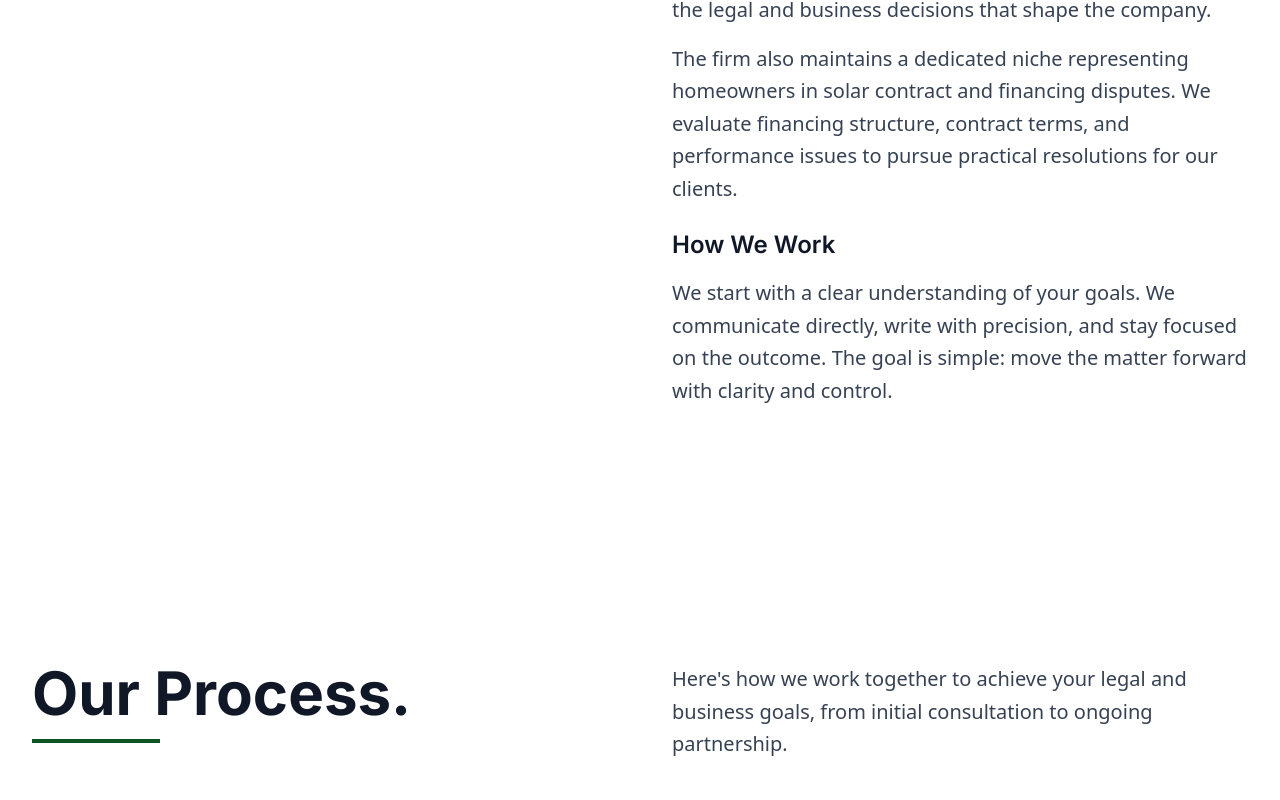
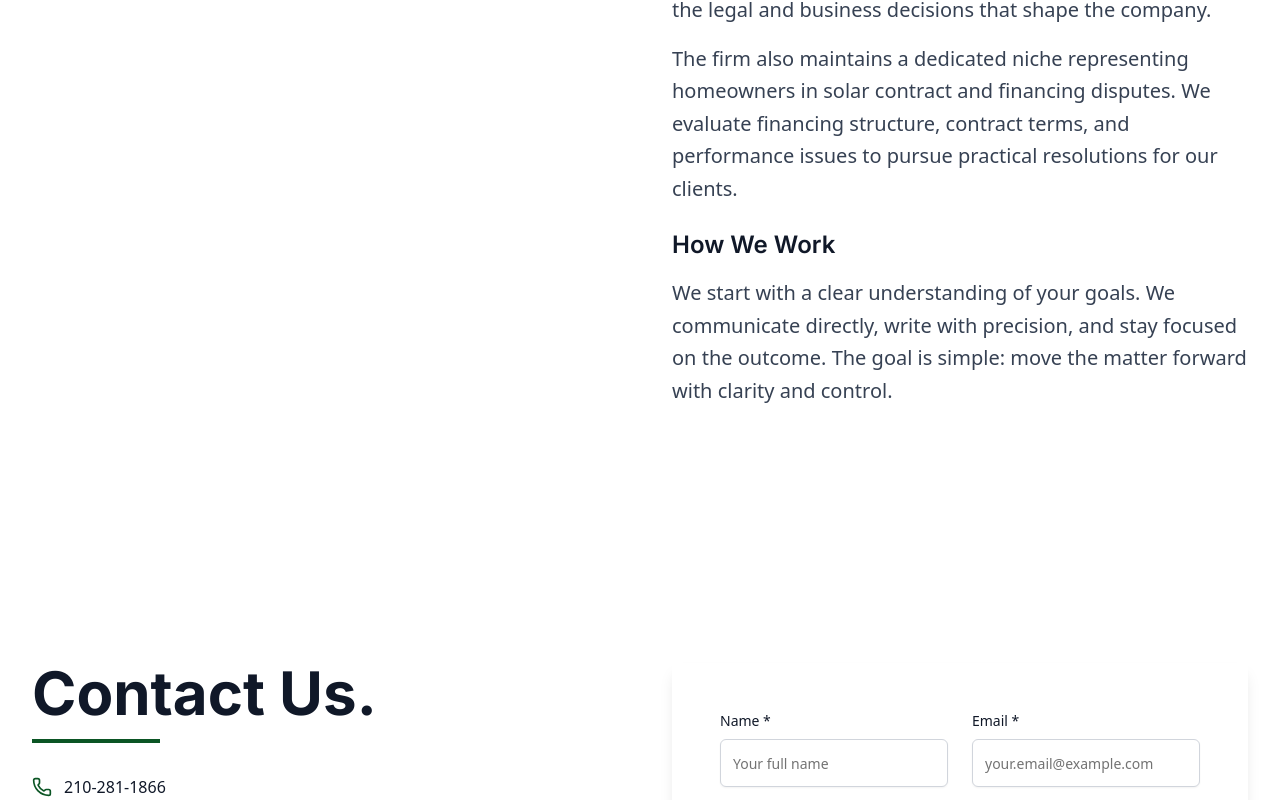
Before and after one commit to henrypaq/paquin-law-website, a Next.js app: page / in a window 1280 px wide. Shown: the part 1997-2797 px from the top of the page. Built offline with nearby package versions, Linux system fonts and the light colour scheme.

Commit message:
Remove Our Process section and remove titles from flipped practice area cards

```diff
--- a/app/page.tsx
+++ b/app/page.tsx
@@ -2,7 +2,6 @@ import Navbar from "@/components/Navbar";
 import Hero from "@/components/Hero";
 import PracticeAreas from "@/components/PracticeAreas";
 import About from "@/components/About";
-import Process from "@/components/Process";
 import Contact from "@/components/Contact";
 import Footer from "@/components/Footer";
 
@@ -13,7 +12,6 @@ export default function Home() {
       <Hero />
       <PracticeAreas />
       <About />
-      <Process />
       <Contact />
       <Footer />
     </main>
--- a/components/Footer.tsx
+++ b/components/Footer.tsx
@@ -37,7 +37,7 @@ const Footer = () => {
   const navLinks = [
     { name: "Home", href: "#home" },
     { name: "Practice Areas", href: "#practice-areas" },
-    { name: "Our Process", href: "#process" },
+    // { name: "Our Process", href: "#process" },
     { name: "About", href: "#about" },
     { name: "Contact", href: "#contact" },
   ];
--- a/components/Navbar.tsx
+++ b/components/Navbar.tsx
@@ -13,7 +13,7 @@ const Navbar = () => {
       setIsScrolled(window.scrollY > 20);
 
       // Detect active section
-      const sections = ["#home", "#practice-areas", "#process", "#about", "#contact"];
+      const sections = ["#home", "#practice-areas", "#about", "#contact"];
       for (const section of sections) {
         const element = document.querySelector(section);
         if (element) {
@@ -34,7 +34,7 @@ const Navbar = () => {
           { name: "Home", href: "#home" },
           { name: "Practice Areas", href: "#practice-areas" },
           { name: "About", href: "#about" },
-          { name: "Our Process", href: "#process" },
+          // { name: "Our Process", href: "#process" },
         ];
 
   const scrollToSection = (href: string) => {
--- a/components/PracticeAreas.tsx
+++ b/components/PracticeAreas.tsx
@@ -75,9 +75,6 @@ const FlipCard = ({ area, index, isVisible }: { area: typeof practiceAreas[0], i
         <div className="absolute inset-0 w-full h-full backface-hidden rotate-y-180">
           <div className="relative w-full h-full bg-white shadow-lg hover:shadow-xl transition-shadow duration-300 p-6 flex flex-col justify-between">
             <div>
-              <h3 className="text-lg font-inter font-semibold text-gray-900 mb-4">
-                {area.title}
-              </h3>
               <p className="text-sm text-gray-600 leading-relaxed">
                 {area.description}
               </p>
```
